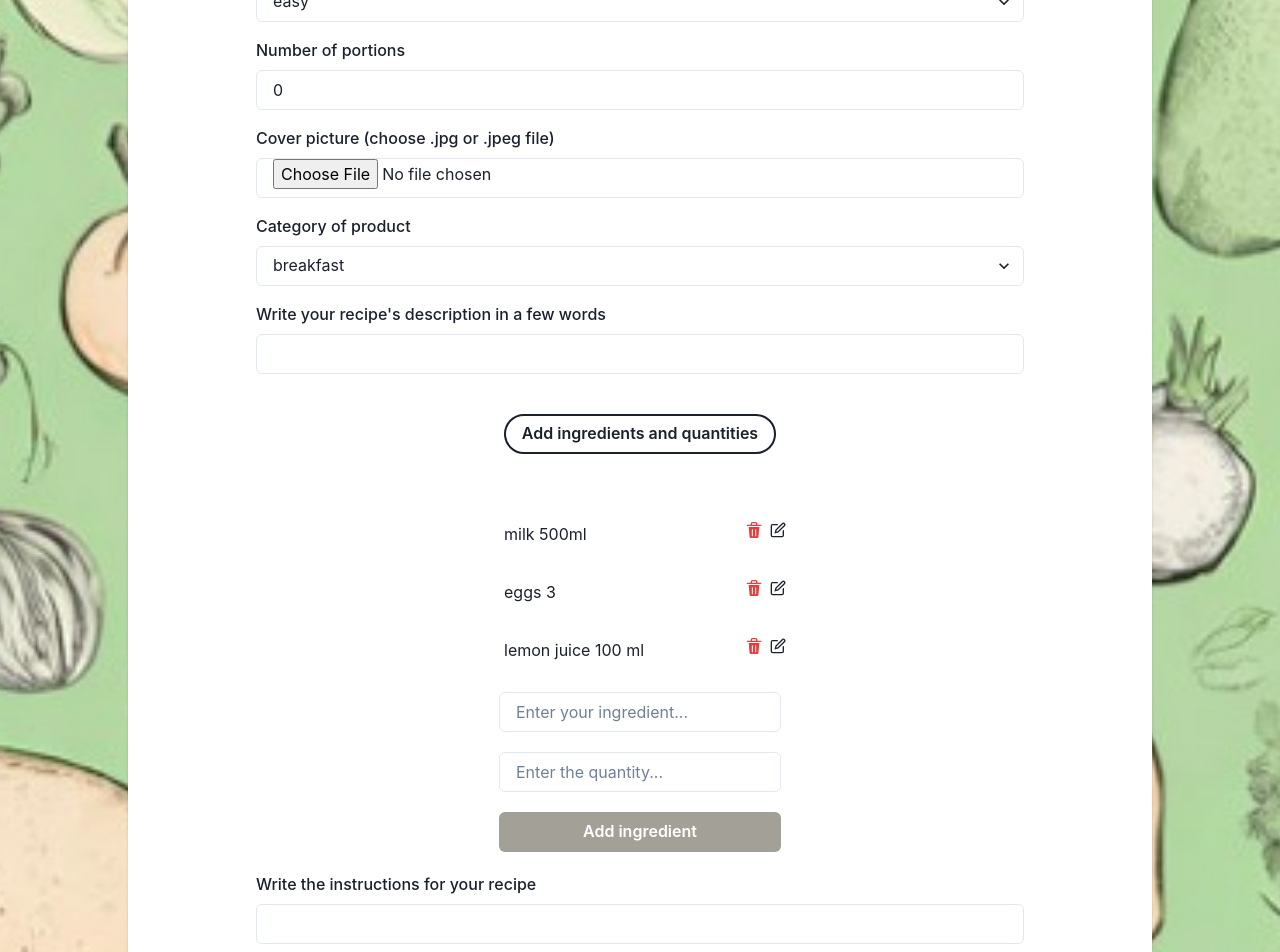
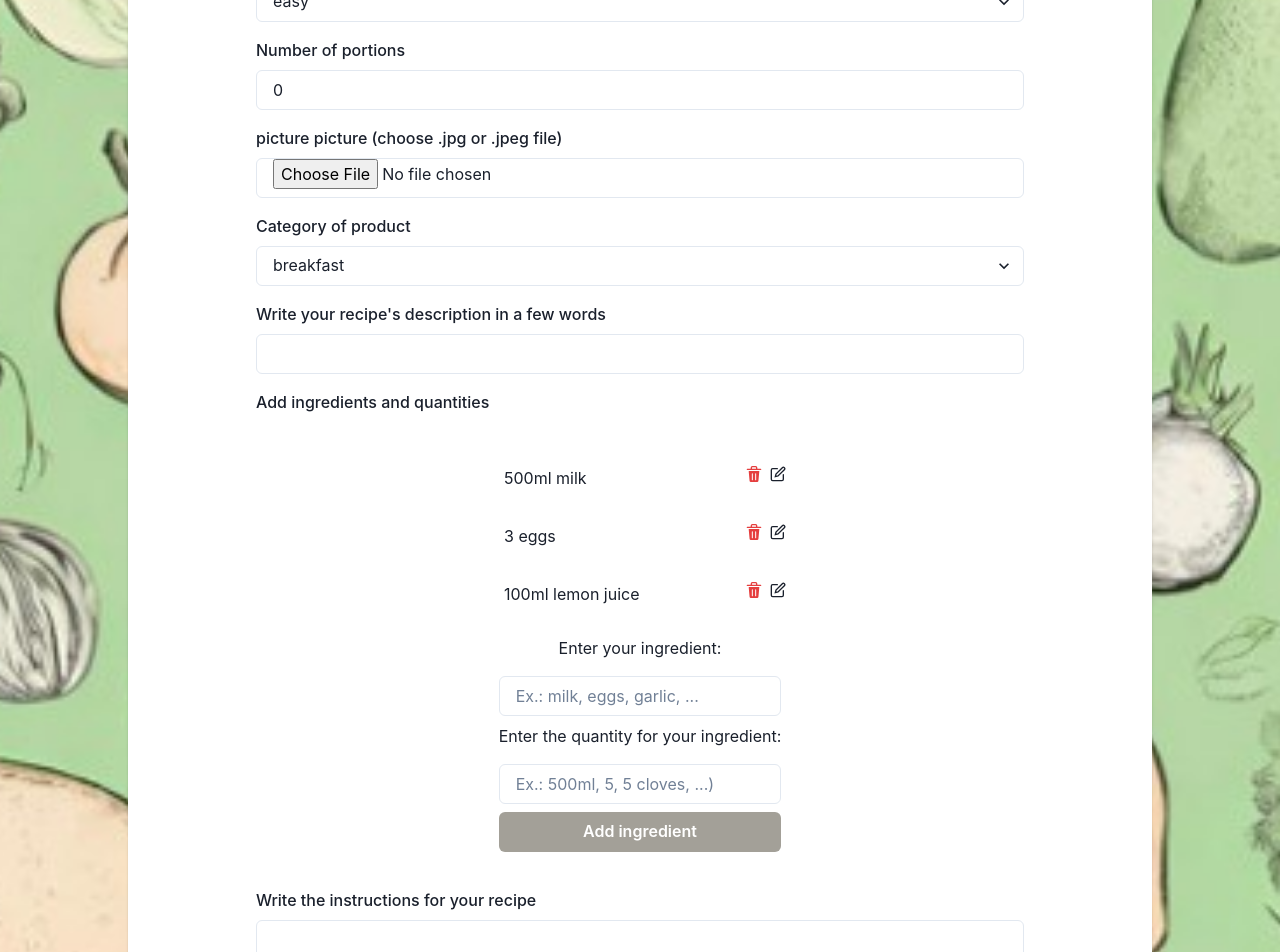
Before and after one commit to Bogdandragon/CrabbyBites, a React (Create React App) app in the folder frontend/: page /add in a window 1280 px wide. Shown: the part 580-1532 px from the top of the page. Built offline with nearby package versions, Linux system fonts and the light colour scheme; the HTML template or start-up script is replaced by a standard one; a web font is replaced by a local one; what yup-password would draw is missing.

Commit message:
update the to do list for ingredients

```diff
--- a/frontend/src/components/AddRecipePage/AddIngredients/AddToDo.jsx
+++ b/frontend/src/components/AddRecipePage/AddIngredients/AddToDo.jsx
@@ -1,7 +1,6 @@
-import { Stack, Input,Button,useToast } from '@chakra-ui/react'
+import { Stack, Input, Text, Button, Center, useToast } from '@chakra-ui/react'
 import React, {useState} from 'react'
 import { nanoid } from 'nanoid';
-
 
 function AddTodo({ addTodo }) {
     const toast = useToast()
@@ -27,10 +26,12 @@ function AddTodo({ addTodo }) {
 
     return (
         <form onSubmit={handleSubmit}>
-            <Stack spacing={5}>
-                <Input mt={5} value={ingredient} variant="outline" type="text" placeholder="Enter your ingredient..." onChange={(e)=>setIngredient(e.target.value)} />
-                <Input value={quantity} variant="outline" type="text" placeholder="Enter the quantity..." onChange={(e)=>setQuantity(e.target.value)} />
-                <Button colorScheme="neutral" type="submit">Add ingredient </Button>
+            <Stack spacing={0}>
+                <Center><Text mt={5}>Enter your ingredient:</Text></Center>
+                <Input mt={0} value={ingredient} variant="outline" type="text" placeholder="Ex.: milk, eggs, garlic, ..." onChange={(e)=>setIngredient(e.target.value)} />
+                <Center><Text mt={2}>Enter the quantity for your ingredient:</Text></Center>
+                <Input value={quantity} variant="outline" type="text" placeholder="Ex.: 500ml, 5, 5 cloves, ...)" onChange={(e)=>setQuantity(e.target.value)} />
+                <Button mt={2} colorScheme="neutral" type="submit">Add ingredient</Button>
             </Stack>
         </form>
     );
--- a/frontend/src/components/AddRecipePage/AddIngredients/Ingredients.jsx
+++ b/frontend/src/components/AddRecipePage/AddIngredients/Ingredients.jsx
@@ -3,11 +3,11 @@ import { VStack } from '@chakra-ui/react';
 import AddTodo from './AddToDo';
 import TodoList from './ToDoList';
 
-function AddList() {
+function AddList({ingredients}) {
     const todosList = [
         { id: 1, ingredient: 'milk', quantity: '500ml'},
         { id: 2, ingredient: 'eggs', quantity: '3'},
-        { id: 3, ingredient: 'lemon juice', quantity: '100 ml'}
+        { id: 3, ingredient: 'lemon juice', quantity: '100ml'}
     ];
     const [todos, setTodos] = useState(todosList);
 
@@ -18,7 +18,8 @@ function AddList() {
     }
 
     function addTodo(newTodo) {
-        setTodos([...todos,newTodo])
+        setTodos([...todos, newTodo])
+        ingredients.push(newTodo)
     }
 
     function editTodo(id,updatedTodo) {
--- a/frontend/src/components/AddRecipePage/AddIngredients/ToDoList.jsx
+++ b/frontend/src/components/AddRecipePage/AddIngredients/ToDoList.jsx
@@ -37,7 +37,7 @@ function TodoList({ todos, deleteTodo, editTodo }) {
                     { todos.map((todo) => (
                         <HStack spacing="24px" w="320px">
                             <Flex p={6} w="300px" h="50px" justifyContent="space-between">
-                                <Text>{todo.ingredient} {todo.quantity}</Text>
+                                <Text>{todo.quantity} {todo.ingredient}</Text>
                                 <Flex w="10px" >
                                     <DeleteIcon color="red.500" mr="2" onClick={()=>deleteTodo(todo.id)}/>
                                     <EditIcon onClick={()=>handleEditClick(todo)} />
--- a/frontend/src/components/AddRecipePage/AddRecipePage.jsx
+++ b/frontend/src/components/AddRecipePage/AddRecipePage.jsx
@@ -1,10 +1,9 @@
 import Page from "../Page/Page";
-import { Field, useFormik } from 'formik';
-import { Input, FormControl, FormLabel, FormErrorMessage, Button } from '@chakra-ui/react';
-import { SimpleGrid, Box, Checkbox, Card, Center, useToast, Select } from '@chakra-ui/react'
-import { CardBody, Container } from 'react-bootstrap';
+import { useFormik } from 'formik';
+import { Input, FormControl, FormLabel, FormErrorMessage, Button, Text } from '@chakra-ui/react';
+import { Checkbox, Card, Center, useToast, Select } from '@chakra-ui/react'
+import { CardBody} from 'react-bootstrap';
 import SubmitButton from '../Buttons/SubmitButton'
-import InfoButton from '../Buttons/InfoButton'
 import './AddRecipePage.css';
 import { Form, useNavigate } from 'react-router-dom';
 import axios from "axios";
@@ -17,22 +16,25 @@ function AddRecipePage() {
 
     const formikAddRecipe = useFormik({
         initialValues: {
-          recipeName: '',
-          finishTime: 0,
+          name: '',
+          time: 0,
           difficulty: '',
-          noPortions: 0,
-          cover: '',
+          portions: 0,
+          picture: '',
+          encoding: '',
           category: '',
           description: '',
-          ingredients: '',
+          ingredients: [],
           instructions: '',
           terms: false
         },
-        onSubmit: (values) => {},
+        onSubmit: (values) => {
+            console.log(values)
+        },
         validationSchema: Yup.object().shape({
-            recipeName: Yup.string().required('Required field'),
-            finishTime: Yup.number().positive('A positive number is required for this field').integer().required('Required field'),
-            noPortions: Yup.number().positive().integer().required('Required field'),
+            name: Yup.string().required('Required field'),
+            time: Yup.number().positive('A positive number is required for this field').integer().required('Required field'),
+            portions: Yup.number().positive().integer().required('Required field'),
             description: Yup.string().min(30, "Minimum length is 30 characters").required('Required field'),
             instructions: Yup.string().min(100, "Minimum length is 100 characters").required('Required field'),
             terms: Yup.boolean().oneOf([true], 'You must accept the terms and conditions')
@@ -47,15 +49,15 @@ function AddRecipePage() {
                         <Center><h2 className='title-font'>Add your recipe</h2></Center>
                         <Center><h6>Complete this form with recipe's instructions</h6></Center>
                         <FormControl py='5vh' onSubmit={formikAddRecipe.handleSubmit}>
-                            <FormControl pb='2vh' isInvalid={formikAddRecipe.errors.recipeName && formikAddRecipe.touched.recipeName} onChange={formikAddRecipe.handleChange} >
+                            <FormControl pb='2vh' isInvalid={formikAddRecipe.errors.name && formikAddRecipe.touched.name} onChange={formikAddRecipe.handleChange} >
                                 <FormLabel>Recipe Name (choose an appropriate name for your recipe)</FormLabel>
-                                <Input id='recipeName' name='recipeName' type='text' onChange={formikAddRecipe.handleChange} value={formikAddRecipe.values.recipeName}/>
-                                <FormErrorMessage>{formikAddRecipe.errors.recipeName}</FormErrorMessage>
+                                <Input id='name' name='name' type='text' onChange={formikAddRecipe.handleChange} value={formikAddRecipe.values.name}/>
+                                <FormErrorMessage>{formikAddRecipe.errors.name}</FormErrorMessage>
                             </FormControl>
-                            <FormControl pb='2vh' isInvalid={formikAddRecipe.errors.finishTime && formikAddRecipe.touched.finishTime} onChange={formikAddRecipe.handleChange} >
+                            <FormControl pb='2vh' isInvalid={formikAddRecipe.errors.time && formikAddRecipe.touched.time} onChange={formikAddRecipe.handleChange} >
                                 <FormLabel>Estimated finish time for recipe in minutes</FormLabel>
-                                <Input id='finishTime' name='finishTime' type='number' onChange={formikAddRecipe.handleChange} value={formikAddRecipe.values.finishTime}/>
-                                <FormErrorMessage>{formikAddRecipe.errors.finishTime}</FormErrorMessage>
+                                <Input id='time' name='time' type='number' onChange={formikAddRecipe.handleChange} value={formikAddRecipe.values.time}/>
+                                <FormErrorMessage>{formikAddRecipe.errors.time}</FormErrorMessage>
                             </FormControl>
                             <FormControl pb='2vh'>
                                 <FormLabel>Is it difficult to cook?</FormLabel>
@@ -65,16 +67,15 @@ function AddRecipePage() {
                                     <option value='hard'>hard</option>
                                 </Select>
                             </FormControl>
-                            <FormControl pb='2vh' isInvalid={formikAddRecipe.errors.noPortions && formikAddRecipe.touched.noPortions} onChange={formikAddRecipe.handleChange} >
+                            <FormControl pb='2vh' isInvalid={formikAddRecipe.errors.portions && formikAddRecipe.touched.portions} onChange={formikAddRecipe.handleChange} >
                                 <FormLabel>Number of portions</FormLabel>
-                                <Input id='noPortions' name='noPortions' type='number' onChange={formikAddRecipe.handleChange} value={formikAddRecipe.values.noPortions}/>
-                                <FormErrorMessage>{formikAddRecipe.errors.noPortions}</FormErrorMessage>
+                                <Input id='portions' name='portions' type='number' onChange={formikAddRecipe.handleChange} value={formikAddRecipe.values.portions}/>
+                                <FormErrorMessage>{formikAddRecipe.errors.portions}</FormErrorMessage>
                             </FormControl>
-                            {/* TODO special field to select a picture from files*/}
-                            <FormControl pb='2vh' isInvalid={formikAddRecipe.errors.cover && formikAddRecipe.touched.cover} onChange={formikAddRecipe.handleChange} >
-                                <FormLabel>Cover picture (choose .jpg or .jpeg file)</FormLabel>
-                                <Input id='cover' name='cover' type='file' onChange={formikAddRecipe.handleChange} value={formikAddRecipe.values.cover}/>
-                                <FormErrorMessage>{formikAddRecipe.errors.cover}</FormErrorMessage>
+                            <FormControl pb='2vh' isInvalid={formikAddRecipe.errors.picture && formikAddRecipe.touched.picture} onChange={formikAddRecipe.handleChange} >
+                                <FormLabel>picture picture (choose .jpg or .jpeg file)</FormLabel>
+                                <Input id='picture' name='picture' type='file' onChange={formikAddRecipe.handleChange} value={formikAddRecipe.values.picture}/>
+                                <FormErrorMessage>{formikAddRecipe.errors.picture}</FormErrorMessage>
                             </FormControl>
                             <FormControl pb='2vh'>
                                 <FormLabel>Category of product</FormLabel>
@@ -91,9 +92,11 @@ function AddRecipePage() {
                                 <Input id='description' name='description' type='description' onChange={formikAddRecipe.handleChange} value={formikAddRecipe.values.description}/>
                                 <FormErrorMessage>{formikAddRecipe.errors.description}</FormErrorMessage>
                             </FormControl>
-                            {/* TODO popup for ingredients*/}
-                            <Center py='3vh'><InfoButton text='Add ingredients and quantities' /></Center>
-                            <Ingredients />
+                            {/* TODO salvare ingrediente in dictionar de ingrediente */}
+                            <FormControl pb='2vh' onChange={formikAddRecipe.handleChange}>
+                                <FormLabel>Add ingredients and quantities</FormLabel>
+                                <Ingredients ingredients={formikAddRecipe.values.ingredients}/>
+                            </FormControl>
                             {/* TODO group of form controls for instructions*/}
                             <FormControl pb='2vh' isInvalid={formikAddRecipe.errors.instructions && formikAddRecipe.touched.instructions} onChange={formikAddRecipe.handleChange} >
                                 <FormLabel>Write the instructions for your recipe</FormLabel>
```
Also changed, not shown: 1 other file (tests, documents, lock files or other folders).
